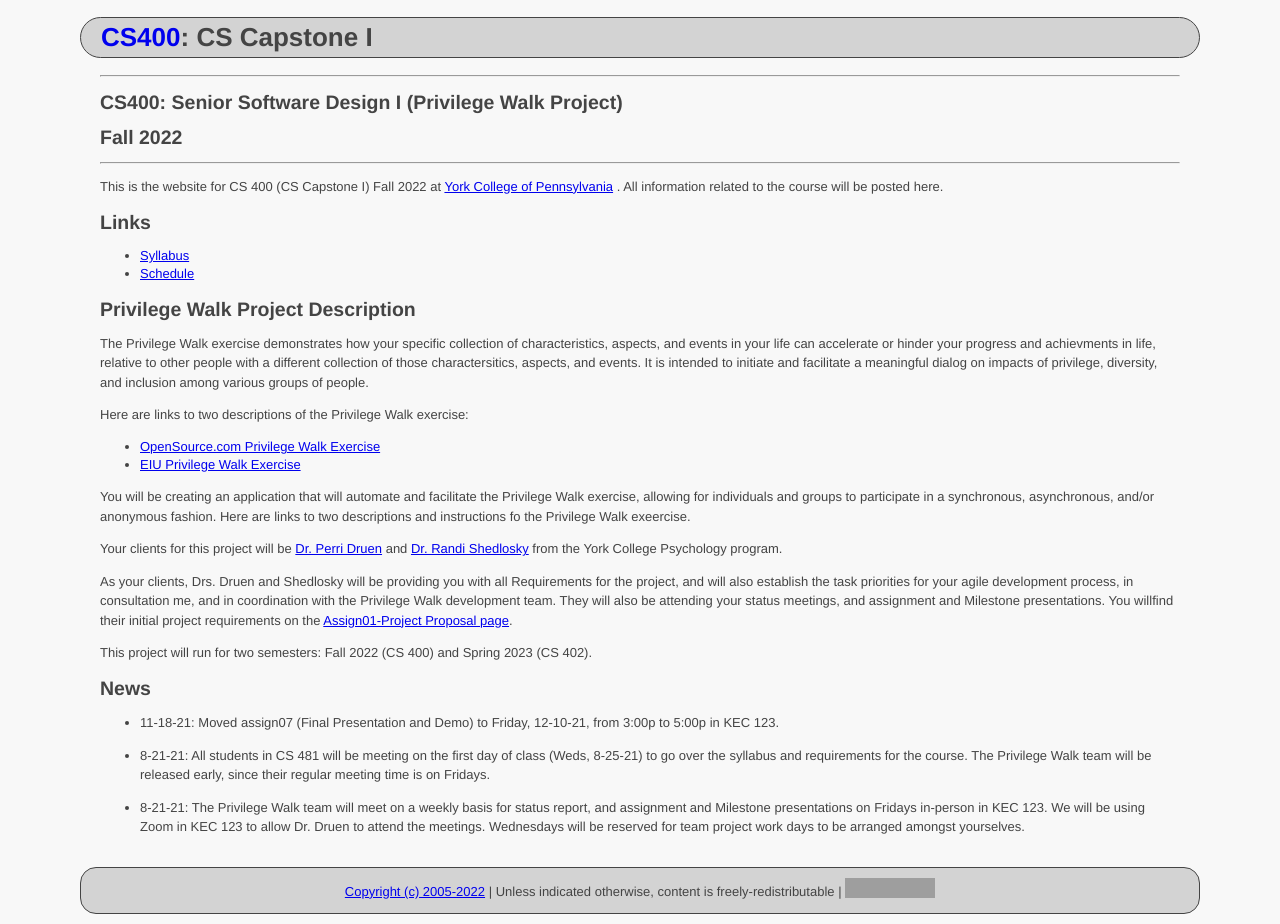
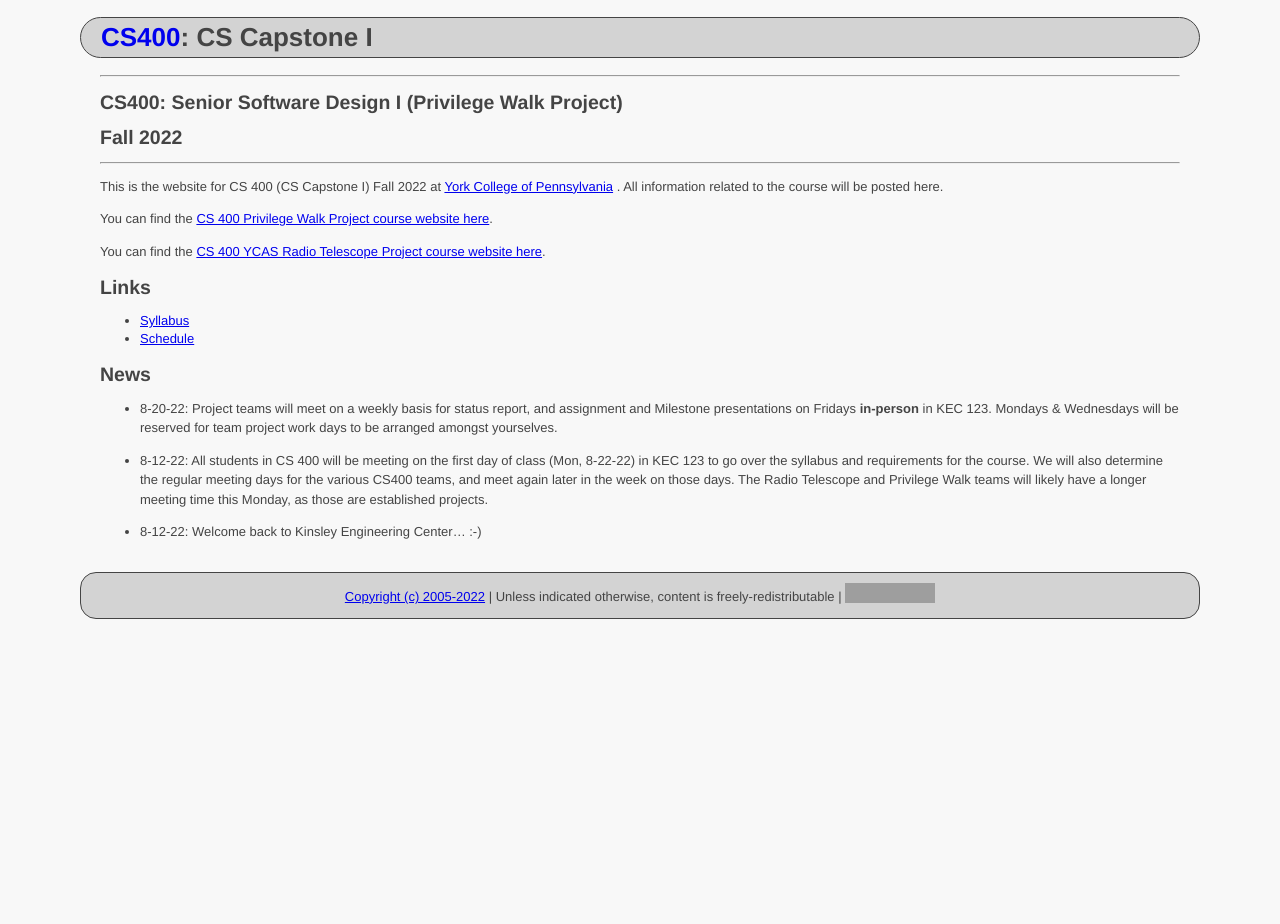
Before and after one commit to ycpcs/cs400-fall2022, a Jekyll site: the page built from index.md, in a window 1280 px wide. Built offline with Jekyll 4.4.1, drawn with Linux system fonts in a browser that asks for light colours; after the commit the page ends 900 px from its top, so only the background shows below that; grey boxes are pictures that could not be loaded.

Commit message:
edits for general projects

```diff
--- a/index.md
+++ b/index.md
@@ -14,29 +14,24 @@ title: CS Capstone I
 
 This is the website for CS 400 (CS Capstone I) Fall 2022 at [York College of Pennsylvania](http://www.ycp.edu) .  All information related to the course will be posted here.
 
+You can find the [CS 400 Privilege Walk Project course website here](ycpcs.github.io/cs400-fall2022-PW).
+
+You can find the [CS 400 YCAS Radio Telescope Project course website here](ycpcs.github.io/cs400-fall2022-RT).
+
+
 ## Links
 
 * [Syllabus](syllabus.html)
 * [Schedule](schedule.html)
 
-## Privilege Walk Project Description
-The Privilege Walk exercise demonstrates how your specific collection of characteristics, aspects, and events in your life can accelerate or hinder your progress and achievments in life, relative to other people with a different collection of those charactersitics, aspects, and events.  It is intended to initiate and facilitate a meaningful dialog on impacts of privilege, diversity, and inclusion among various groups of people.
-
-Here are links to two descriptions of the Privilege Walk exercise:
-  - [OpenSource.com Privilege Walk Exercise](https://opensource.com/open-organization/17/11/privilege-walk-exercise)
-  - [EIU Privilege Walk Exercise](https://www.eiu.edu/eiu1111/Privilege%20Walk%20Exercise-%20Transfer%20Leadership%20Institute-%20Week%204.pdf)
-
-You will be creating an application that will automate and facilitate the Privilege Walk exercise, allowing for individuals and groups to participate in a synchronous, asynchronous, and/or anonymous fashion.  Here are links to two descriptions and instructions fo the Privilege Walk exeercise.
-
-Your clients for this project will be [Dr. Perri Druen](https://www.ycp.edu/academics/school-of-behavioral-sciences-and-education/faculty/druen-perri.php) and [Dr. Randi Shedlosky](https://www.ycp.edu/academics/school-of-behavioral-sciences-and-education/faculty/shedlosky-shoemaker-randi.php) from the York College Psychology program.
-
-As your clients, Drs. Druen and Shedlosky will be providing you with all Requirements for the project, and will also establish the task priorities for your agile development process, in consultation me, and in coordination with the Privilege Walk development team.  They will also be attending your status meetings, and assignment and Milestone presentations.  You willfind their initial project requirements on the [Assign01-Project Proposal page](.\assign\assign01.html).
-
-This project will run for two semesters: Fall 2022 (CS 400) and Spring 2023 (CS 402).
 
 ## News
-* 11-18-21: Moved assign07 (Final Presentation and Demo) to Friday, 12-10-21, from 3:00p to 5:00p in KEC 123.
+<!-- Commenting out News until it's needed - and the dates will change, anyway
 
-* 8-21-21: All students in CS 481 will be meeting on the first day of class (Weds, 8-25-21) to go over the syllabus and requirements for the course.  The Privilege Walk team will be released early, since their regular meeting time is on Fridays.
+-->
 
-* 8-21-21: The Privilege Walk team will meet on a weekly basis for status report, and assignment and Milestone presentations on Fridays in-person in KEC 123.  We will be using Zoom in KEC 123 to allow Dr. Druen to attend the meetings.  Wednesdays will be reserved for team project work days to be arranged amongst yourselves.
+* 8-20-22: Project teams will meet on a weekly basis for status report, and assignment and Milestone presentations on Fridays **in-person** in KEC 123.  Mondays & Wednesdays will be reserved for team project work days to be arranged amongst yourselves.
+
+* 8-12-22: All students in CS 400 will be meeting on the first day of class (Mon, 8-22-22) in KEC 123 to go over the syllabus and requirements for the course.  We will also determine the regular meeting days for the various CS400 teams, and meet again later in the week on those days.  The Radio Telescope and Privilege Walk teams will likely have a longer meeting time this Monday, as those are established projects.
+
+* 8-12-22: Welcome back to Kinsley Engineering Center...  :-)
```
